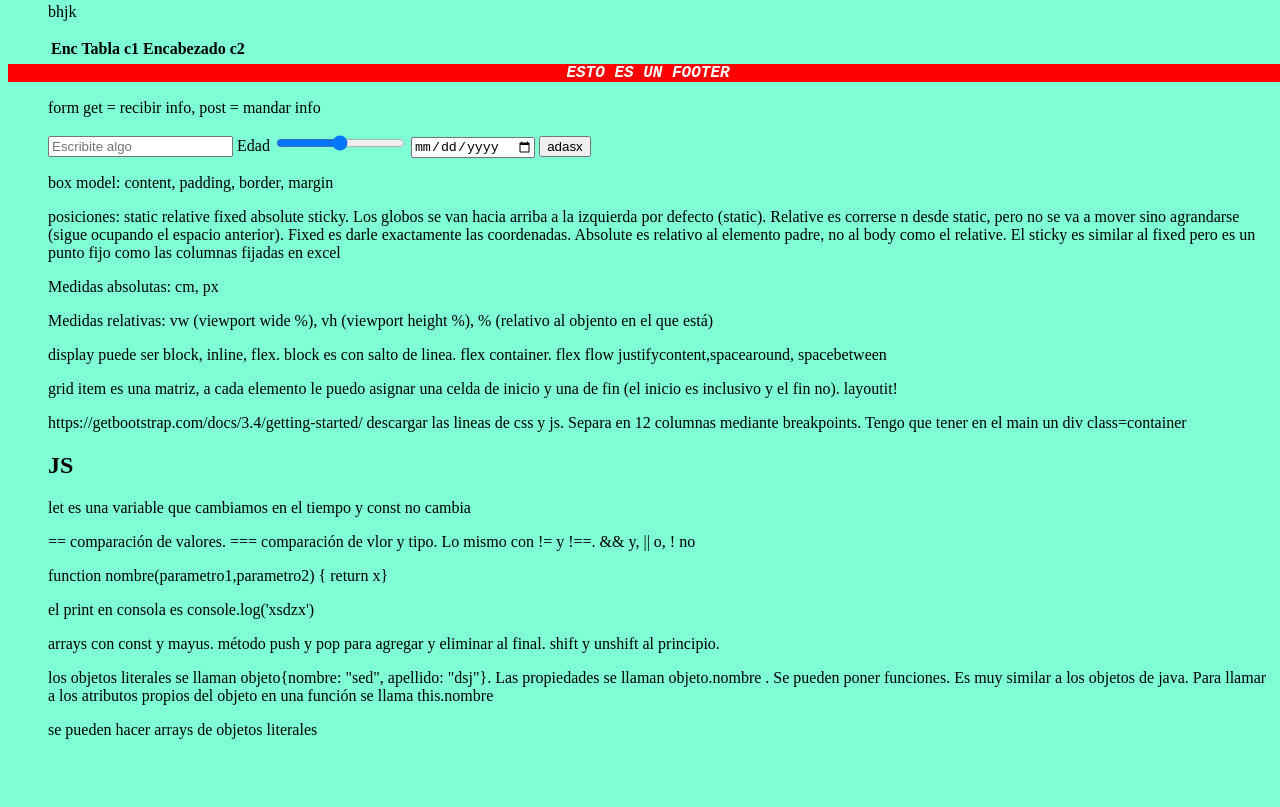
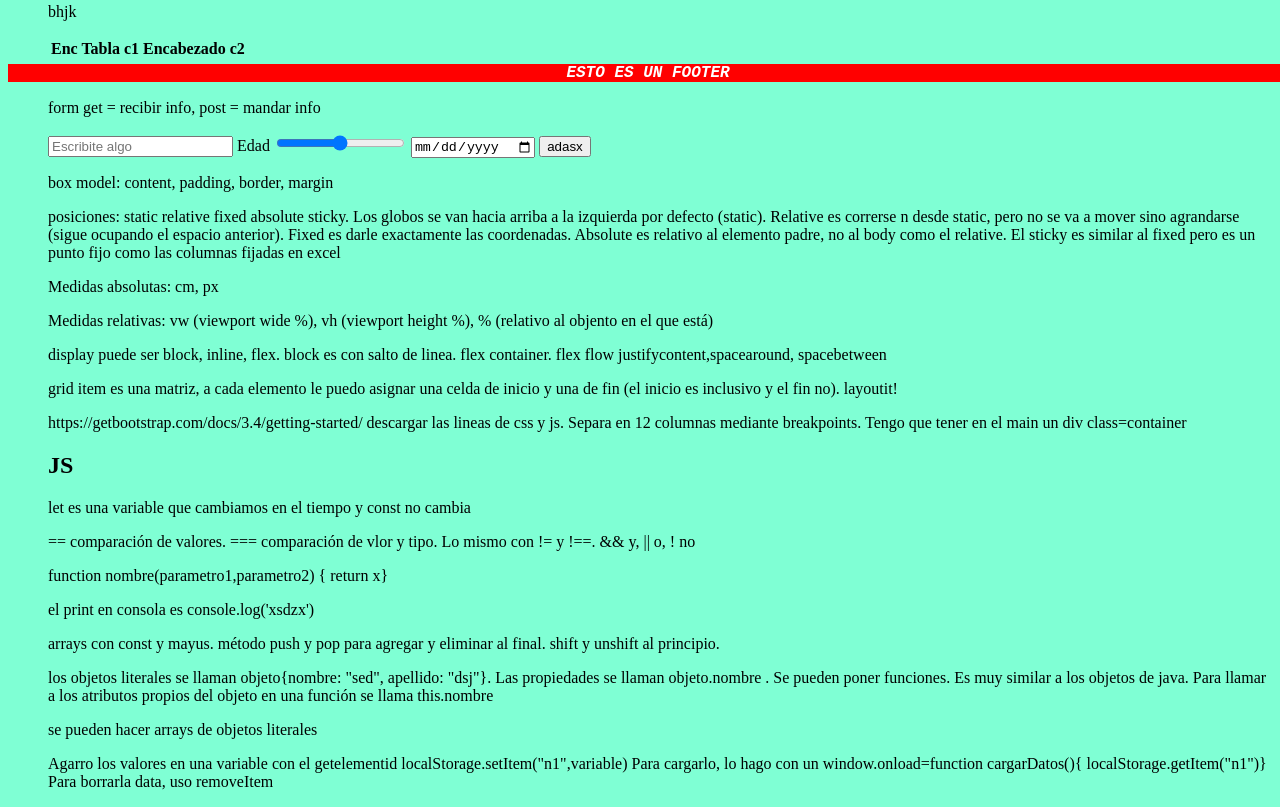
Before and after one commit to EShinzato/Progra-Web, a plain HTML site: page indexapuntes.html in a window 1280 px wide. Shown: the part 718-1525 px from the top of the page. Before the commit the page ends 1473 px from the top, so only its background shows below. Drawn offline with Linux system fonts and the light colour scheme.

Commit message:
Update indexapuntes.html

```diff
--- a/indexapuntes.html
+++ b/indexapuntes.html
@@ -80,7 +80,12 @@
             <p>arrays con const y mayus. método push y pop para agregar y eliminar al final. shift y unshift al principio.</p>
             <p>los objetos literales se llaman  objeto{nombre: "sed", apellido: "dsj"}. Las propiedades se llaman objeto.nombre . Se pueden poner funciones. Es muy similar a los objetos de java. Para llamar a los atributos propios del objeto en una función se llama this.nombre</p>
             <p>se pueden hacer arrays de objetos literales</p>
-
+            <p>Agarro los valores en una variable con el getelementid
+                localStorage.setItem("n1",variable)
+                Para cargarlo, lo hago con un window.onload=function cargarDatos(){
+                    localStorage.getItem("n1")}
+                Para borrarla data, uso removeItem
+            </p>
     </main>
 
 </body>
```
